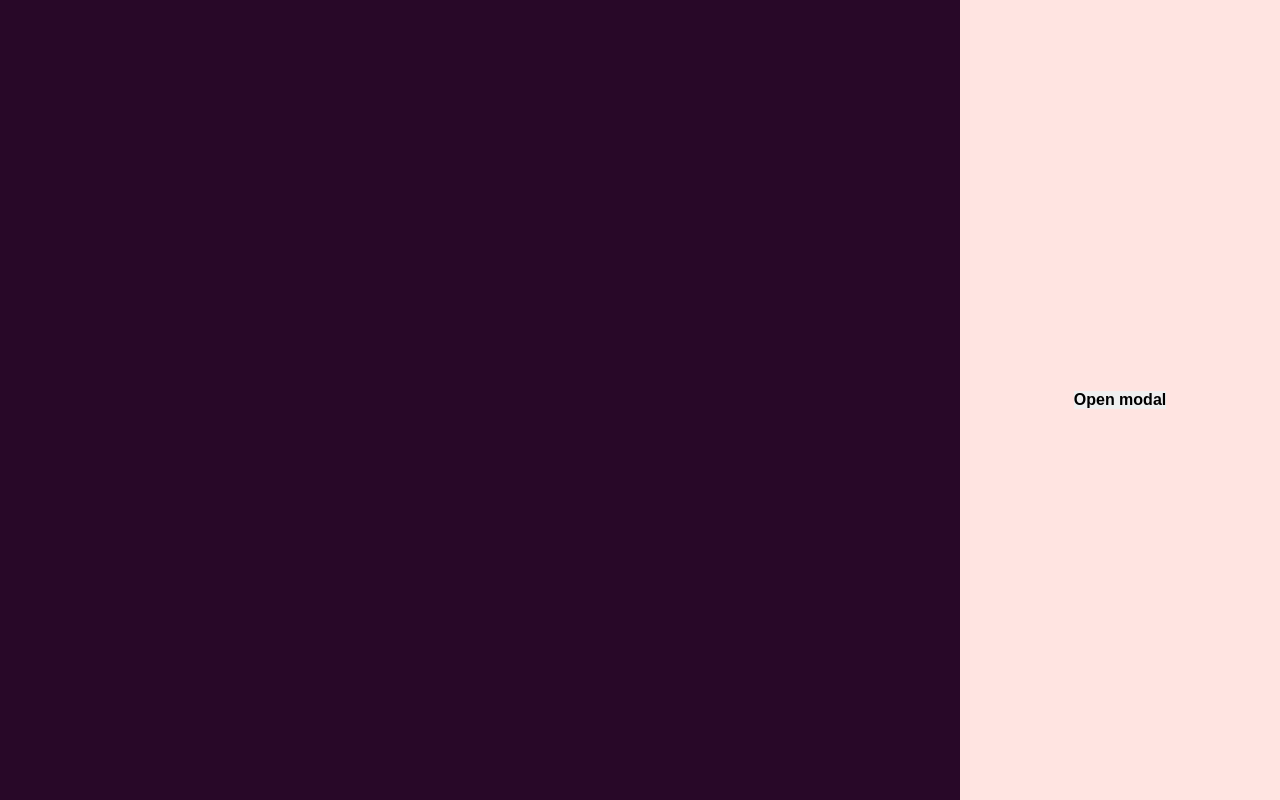
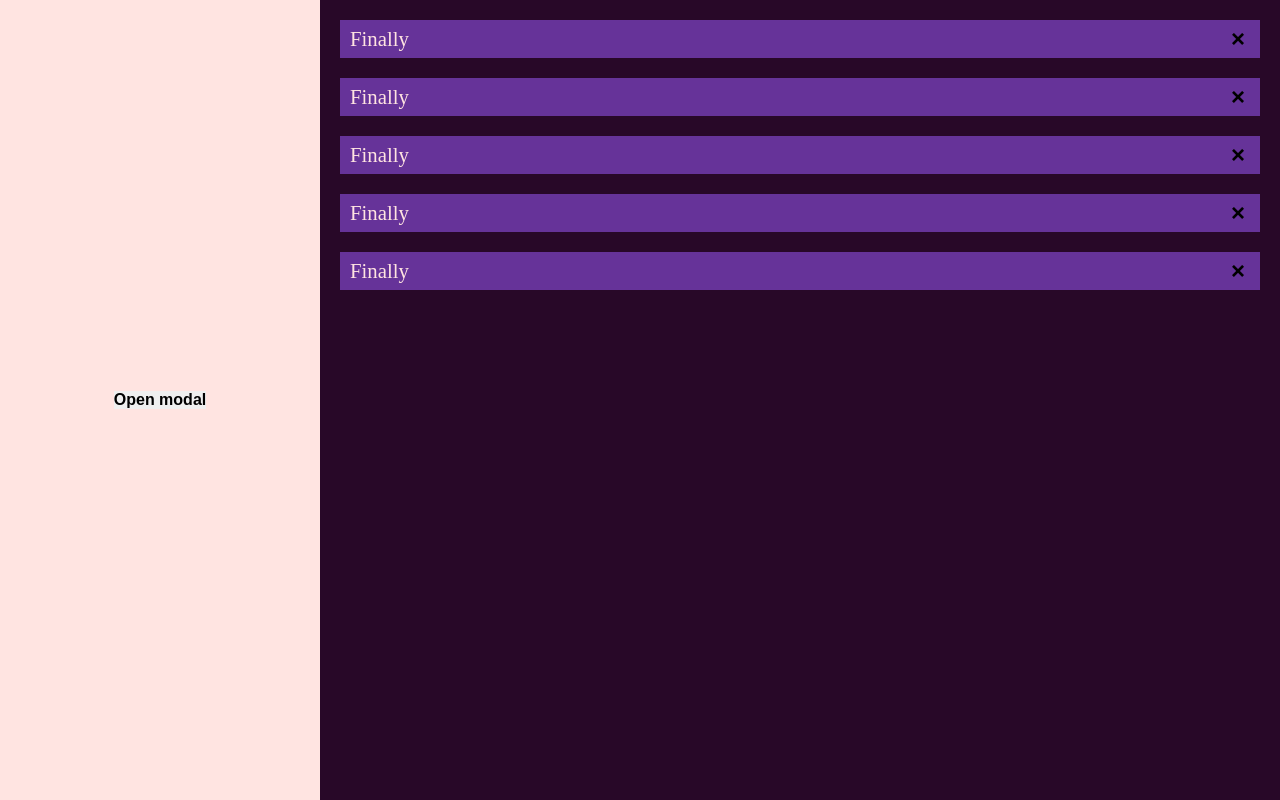
Before and after one commit to FilipyTav/Todo_List, a website built with webpack: page dist/index.html in a window 1280 px wide. Built offline with nearby package versions, Linux system fonts and the light colour scheme.

Commit message:
Adds function to generate a todo in the page and the todo styling

```diff
--- a/src/css/todo.css
+++ b/src/css/todo.css
@@ -10,17 +10,22 @@ body {
     height: 100vh;
 
     display: grid;
-    grid-template-columns: 3fr 1fr;
+    grid-template-columns: 1fr 3fr;
+
+    overflow: auto;
 }
 
 button {
     border: none;
+    cursor: pointer;
 }
 
 button,
 label {
     font-weight: bold;
 }
+
+/* modal and overlay start */
 
 #modal_add_book {
     position: fixed;
@@ -54,20 +59,23 @@ label {
     opacity: 1;
 }
 
-.todos {
-    background: #280828;
-}
+/* modal and overlay end */
 
 .menu {
     background: mistyrose;
+
+    position: sticky;
+    top: 0;
 
     display: grid;
     place-items: center;
 }
 
+/* add todo form start */
+
 .todo_inputs {
     display: flex;
-    flex-flow: column wrap;
+    flex-flow: column nowrap;
     gap: 10px;
     width: 60vw;
 
@@ -94,6 +102,7 @@ label {
 .priority button {
     background: aqua;
     border-radius: 20px;
+    cursor: default;
 
     padding: 10px 30px;
 }
@@ -108,3 +117,43 @@ label {
 
     background: lightblue;
 }
+
+/* add todo form end */
+
+/* todos container and items start */
+
+.todos {
+    background: #280828;
+    padding: 20px;
+
+    display: flex;
+    flex-flow: column nowrap;
+    gap: 20px;
+
+    overflow: auto;
+}
+
+.todo {
+    color: mistyrose;
+    background: rebeccapurple;
+    padding: 5px 10px;
+
+    display: flex;
+    justify-content: space-between;
+    align-items: center;
+}
+
+.todo > .title {
+    font-size: 1.3rem;
+    user-select: none;
+}
+
+.todo .remove_todo {
+    padding: 0 5px;
+    background: none;
+    user-select: none;
+
+    font-size: 1.5rem;
+}
+
+/* todos container and items end */
--- /dev/null
+++ b/src/js/helpers.js
@@ -0,0 +1,57 @@
+const Helpers = (function () {
+    const add_to_DOM = function (parent, child, placement) {
+        if (!(placement === "first" || placement === "last")) return;
+
+        if (placement === "first") {
+            parent.prepend(child);
+        } else {
+            parent.append(child);
+        }
+    };
+
+    const purge_all_children = function (parent) {
+        while (parent.lastChild) {
+            parent.removeChild(parent.lastChild);
+        }
+    };
+
+    const create_DOM = function (type, ...classes) {
+        const element = document.createElement(type);
+
+        if (classes) {
+            // TIL you cant use the word class for a variable
+            classes.forEach((clas) => {
+                element.classList.add(clas);
+            });
+        }
+
+        return element;
+    };
+
+    const create_todo = function (text) {
+        const all_todos = document.querySelector(".todos");
+
+        const todo = Helpers.create_DOM("div", "todo");
+        Helpers.add_to_DOM(all_todos, todo, "last");
+
+        const title = Helpers.create_DOM("div", "title");
+        title.textContent = `${text}`;
+        Helpers.add_to_DOM(todo, title, "first");
+
+        const options = Helpers.create_DOM("div", "options");
+        Helpers.add_to_DOM(todo, options, "last");
+
+        const rmv_btn = Helpers.create_DOM("button", "remove_todo");
+        rmv_btn.innerHTML = "&times;";
+        Helpers.add_to_DOM(options, rmv_btn, "last");
+    };
+
+    return {
+        add_to_DOM,
+        purge_all_children,
+        create_DOM,
+        create_todo,
+    };
+})();
+
+export { Helpers };
--- a/src/js/index.js
+++ b/src/js/index.js
@@ -1,10 +1,15 @@
 import "../css/todo.css";
-import { Todo, projects } from "./new_todo";
+import { Todo, projects, create_todo } from "./new_todo";
 import { render_page } from "./render_page";
 import { manage_modal } from "./modal_popup";
+import { Helpers } from "./helpers";
 
 const init = (function () {
     manage_modal();
+
+    for (let i = 0; i < 5; i++) {
+        Helpers.create_todo("Finally");
+    }
 })();
 
 let a = Todo("a", "proj1");
--- a/src/js/new_todo.js
+++ b/src/js/new_todo.js
@@ -1,3 +1,5 @@
+import { Helpers } from "./helpers";
+
 let projects = [
     {
         name: "proj1",
```
Also changed, not shown: dist/index.html, dist/main.js.
